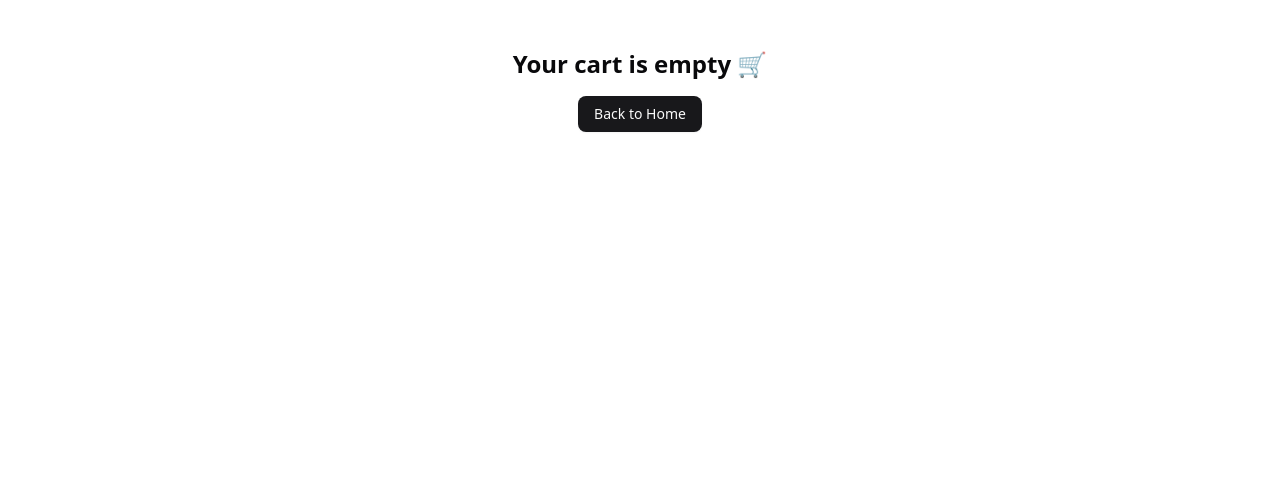
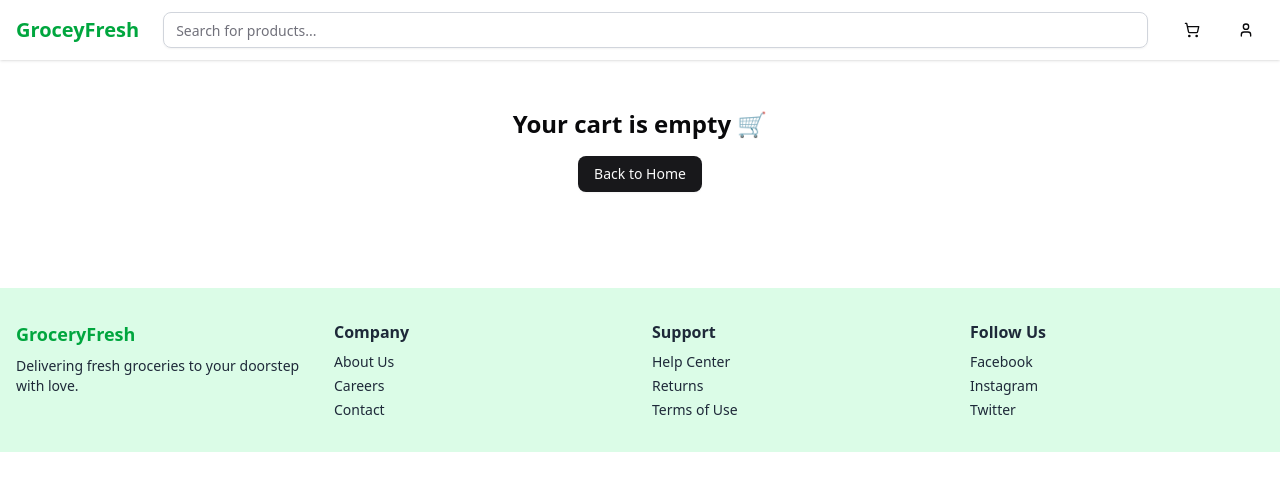
Before and after one commit to amJayem/ecommerce-web, a Next.js app: page /checkout in a window 1280 px wide. Shown: the top 490 px of the page. Built offline with nearby package versions, Linux system fonts and the light colour scheme.

Commit message:
update: main layout and home page

```diff
--- a/src/app/layout.tsx
+++ b/src/app/layout.tsx
@@ -1,6 +1,8 @@
 'use client'
 
 import { CartDrawer } from '@/components/cart-drawer'
+import { Footer } from '@/components/footer'
+import { Navbar } from '@/components/navbar'
 import { store } from '@/store'
 import { Provider } from 'react-redux'
 import './globals.css'
@@ -14,8 +16,10 @@ export default function RootLayout({
     <html lang='en'>
       <body>
         <Provider store={store}>
+          <Navbar />
           <CartDrawer />
-          {children}
+          <main>{children}</main>
+          <Footer />
         </Provider>
       </body>
     </html>
--- a/src/app/page.tsx
+++ b/src/app/page.tsx
@@ -1,23 +1,18 @@
 import { CategorySection } from '@/components/category-section'
-import { Footer } from '@/components/footer'
 import { HeroSection } from '@/components/hero-section'
-import { Navbar } from '@/components/navbar'
 import ProductGrid from '@/components/product-grid'
 
 export const metadata = {
   title: 'Buy Organic Products Online - GroceryFresh',
-  description: 'Shop fresh, organic groceries delivered to your door.',
-};
-
+  description: 'Shop fresh, organic groceries delivered to your door.'
+}
 
 export default function HomePage() {
   return (
     <main className='p-4'>
-      <Navbar />
       <HeroSection />
       <CategorySection />
       <ProductGrid />
-      <Footer />
     </main>
   )
 }
```
